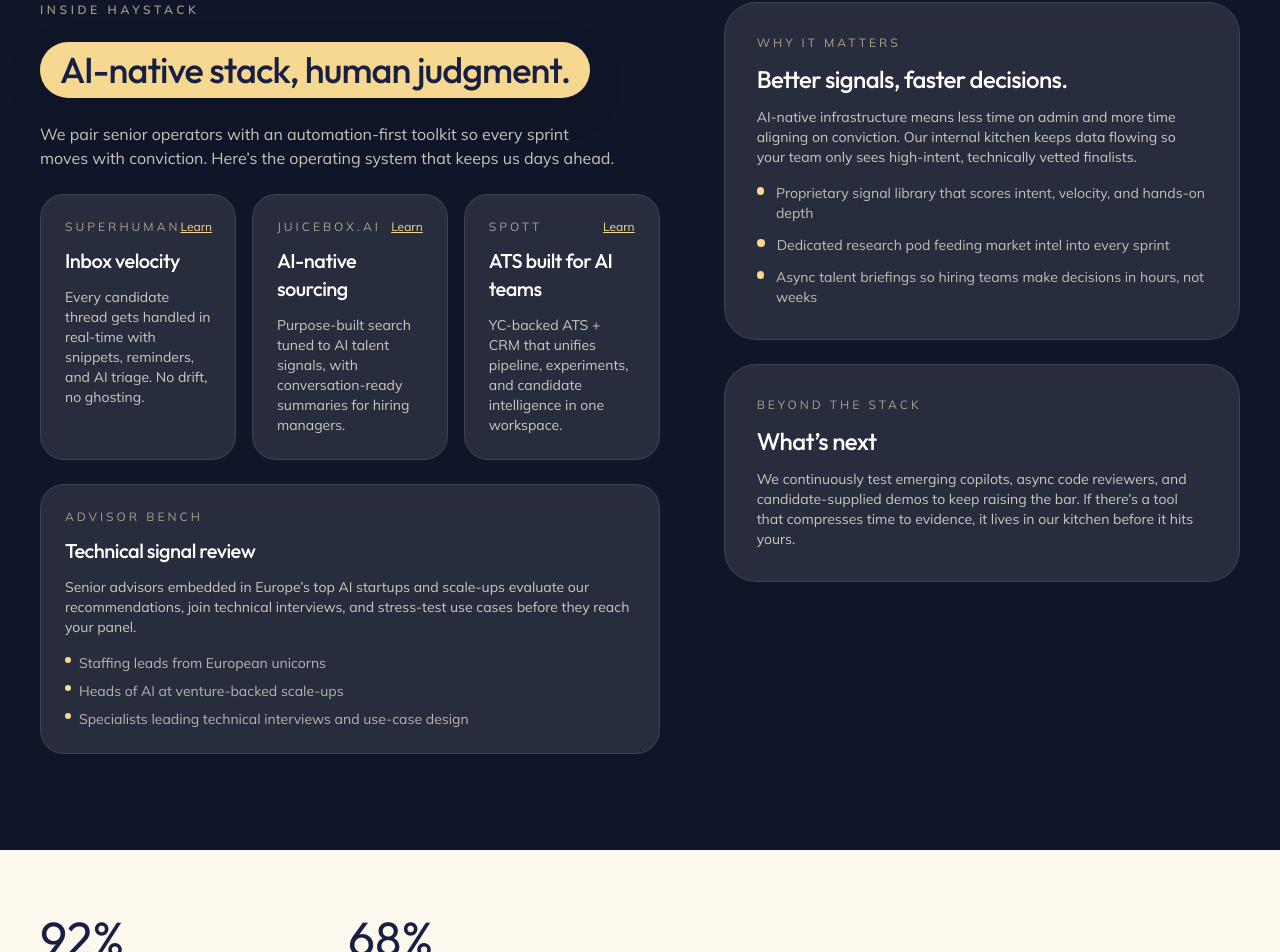
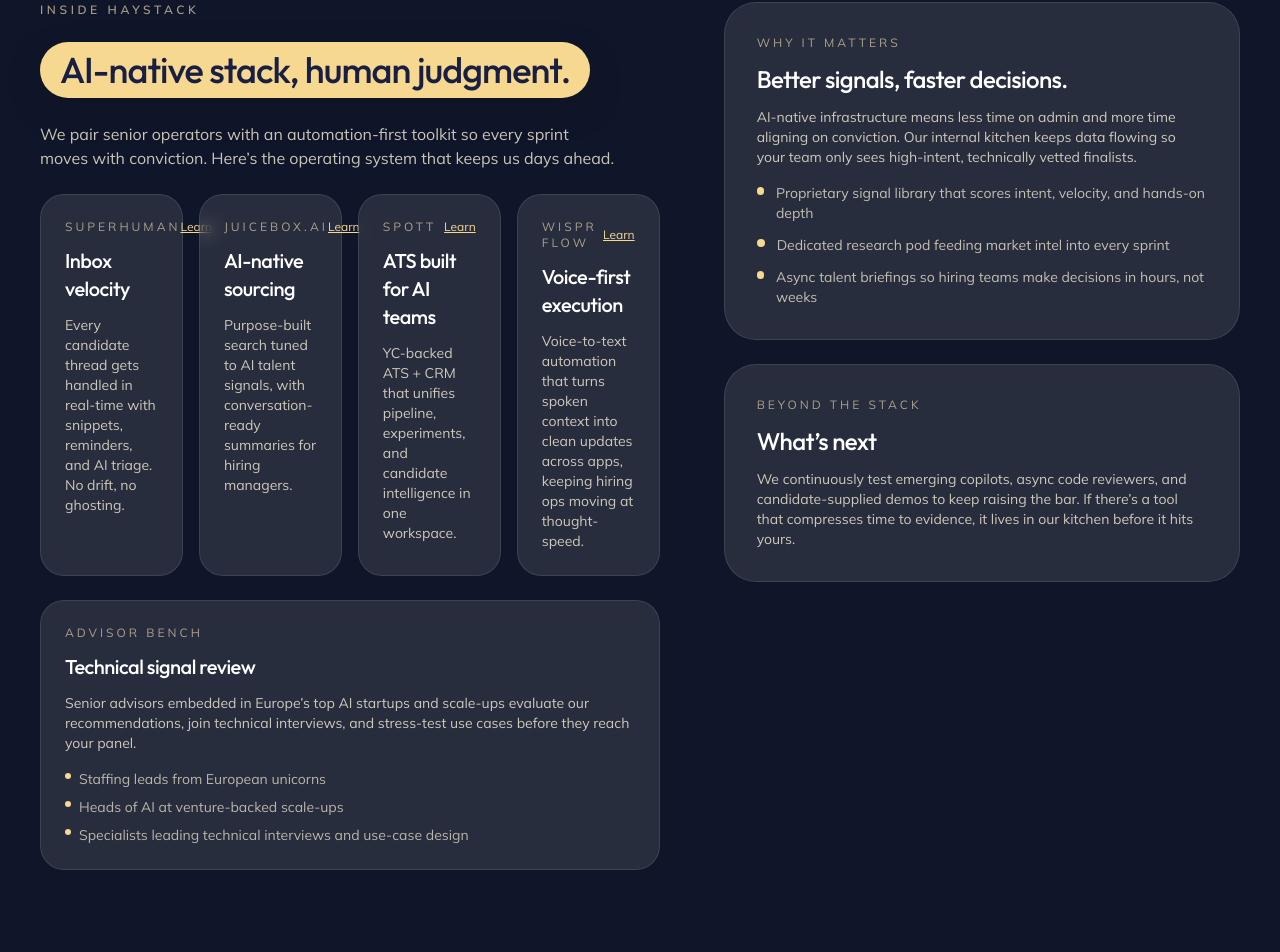
Before and after one commit to David-tech-creator/haystack, a Next.js app: page / in a window 1280 px wide. Shown: the part 2260-3212 px from the top of the page. Built offline with nearby package versions, Linux system fonts and the light colour scheme.

Commit message:
content: highlight wispr flow in tooling

```diff
--- a/src/components/insight-stack.tsx
+++ b/src/components/insight-stack.tsx
@@ -23,6 +23,13 @@ const tools = [
     description:
       "YC-backed ATS + CRM that unifies pipeline, experiments, and candidate intelligence in one workspace.",
     url: "https://spott.io/",
+  },
+  {
+    name: "Wispr Flow",
+    headline: "Voice-first execution",
+    description:
+      "Voice-to-text automation that turns spoken context into clean updates across apps, keeping hiring ops moving at thought-speed.",
+    url: "https://wisprflow.ai/",
   },
 ]
 
@@ -52,7 +59,7 @@ export function InsightStack() {
             operating system that keeps us days ahead.
           </p>
 
-          <div className="grid gap-4 md:grid-cols-3">
+          <div className="grid gap-4 md:grid-cols-2 lg:grid-cols-4">
             {tools.map((tool, index) => (
               <motion.div
                 key={tool.name}
```
